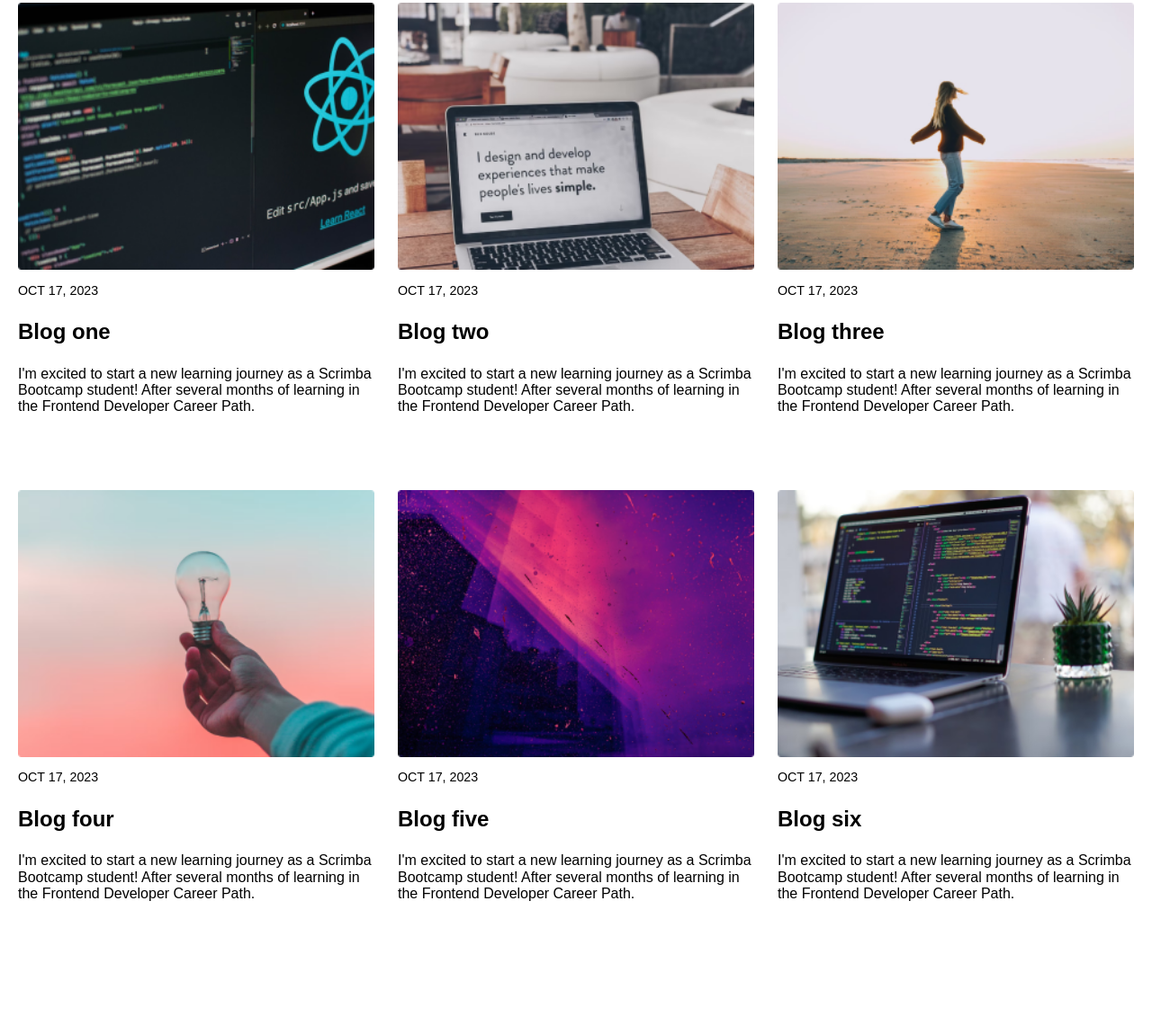
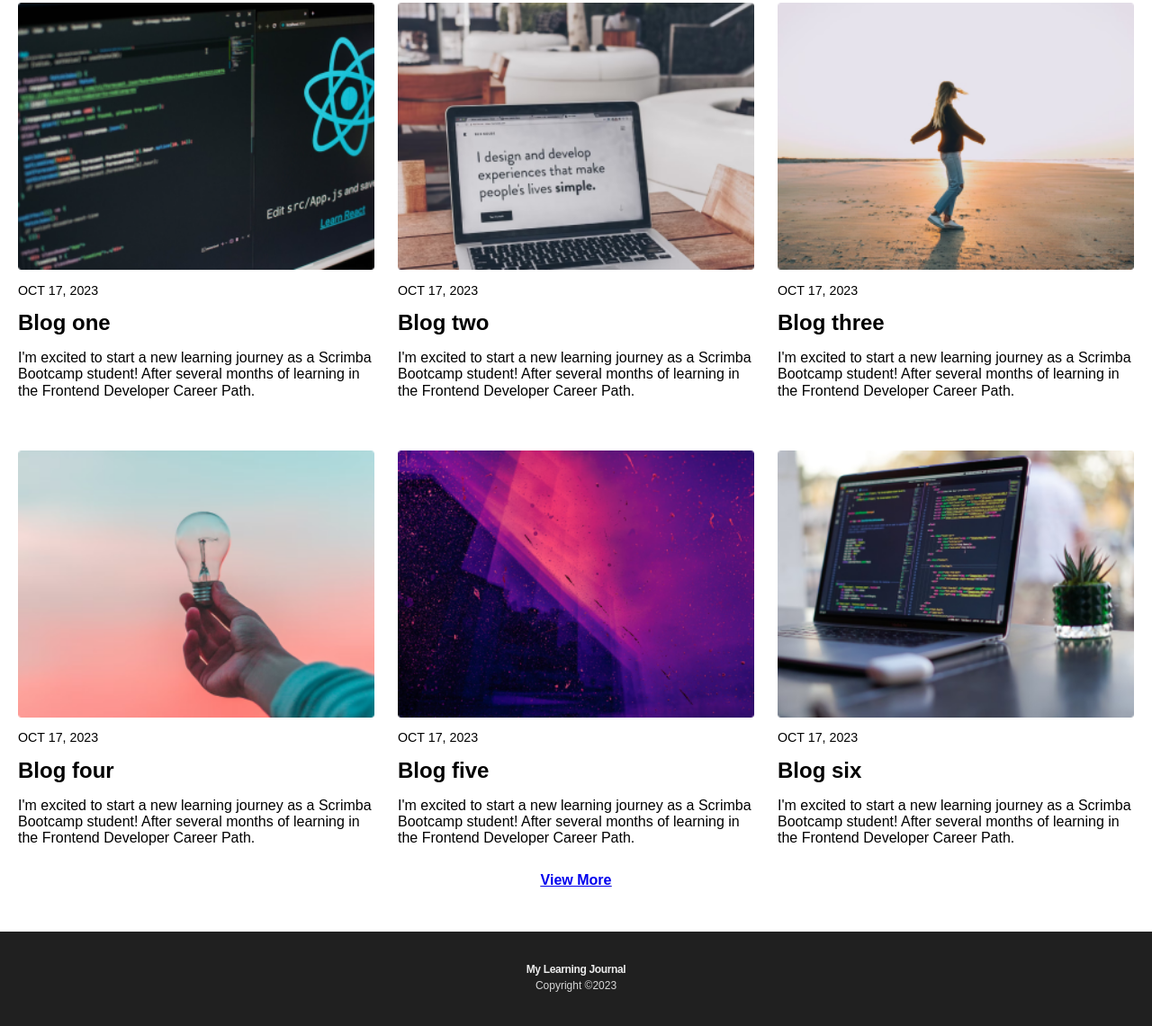
Before and after one commit to qserena/05-solo-project-learning-journal, a plain HTML site: page index.html in a window 1280 px wide. Shown: the part 384-1525 px from the top of the page at 90% size. Before the commit the page ends 1410 px from the top, so only its background shows below. Drawn offline with nearby package versions, Linux system fonts and the light colour scheme; a web font is replaced by a local one.

```diff
--- a/css/style.css
+++ b/css/style.css
@@ -3,6 +3,7 @@
 	margin: 0;
 	padding: 0;
 	font-family: 'Source Sans Pro', sans-serif;
+	font-size: 16px;
 	box-sizing: border-box;
 }
 
@@ -26,6 +27,7 @@
 
 h3 {
 	font-size: 1.5rem; /* 24px */
+	margin: 0.375em 0; /* 9px */
 }
 
 /* Header */
@@ -112,12 +114,13 @@
 	display: grid;
 	grid-template-columns: auto;
 	grid-template-rows: auto;
-	gap: 1.625em;
+	/* gap: 1.625em; */
+	column-gap: 1.625em;
 }
 
 .recent-post {
-	margin-top: 34px;
-	margin-bottom: 7px;
+	margin-top: 2.125em; /* 34px */
+	margin-bottom: 0.4375em; /* 7px */
 }
 
 .date {
@@ -128,6 +131,48 @@
 	width: 100%;
 }
 
+.view-more {
+	color: #000;
+	text-align: center;
+	font-size: 1rem;
+	font-style: normal;
+	font-weight: 700;
+	line-height: normal;
+	text-decoration-line: underline;
+	margin-top: 0.3em;
+	margin-bottom: 3em;
+}
+
+/* Footer */
+
+footer {
+	display: flex;
+	flex-direction: column;
+	justify-content: center;
+	align-items: center;
+	height: 105px;
+	background: #202020;
+	text-align: center;
+}
+
+.footer-blog-name {
+	color: #ececec;
+	font-size: 0.75rem; /* 12px */
+	font-weight: 700;
+	line-height: 108.2%; /* 12.984px */
+	letter-spacing: -0.36px;
+	margin: 0.4em;
+}
+
+.copyright {
+	color: #d7d7d7;
+	font-style: normal;
+	font-size: 0.75rem; /* 12px */
+	font-weight: 400;
+	line-height: 125%; /* 15px */
+	margin: 0.4em;
+}
+
 @media (min-width: 500px) {
 	.recent-posts {
 		grid-template-columns: repeat(3, 1fr);
--- a/index.html
+++ b/index.html
@@ -34,7 +34,13 @@
 			<div class="hero-container container" id="hero-container"></div>
 		</section>
 		<section class="container recent-posts" id="recent-posts"></section>
-		<footer></footer>
+		<section class="view-more"><a href="#">View More</a></section>
+		<footer>
+			<div class="container">
+				<p class="footer-blog-name">My Learning Journal</p>
+				<p class="copyright">Copyright ©2023</p>
+			</div>
+		</footer>
 		<script src="index.js" type="module"></script>
 	</body>
 </html>
--- a/index.js
+++ b/index.js
@@ -20,7 +20,7 @@
 		html += `
 	        <div class="recent-post">
 	            <img src="./img/blog-image-0${i + 1}.png"/>
-				<p class="date">OCT 17, 2023<p/>
+				<p class="date">OCT 17, 2023</p>
 				<h3>Blog ${blogNumbers[i]}</h3>
 				<p>${getPostText()}</p>
 	        </div>
```
